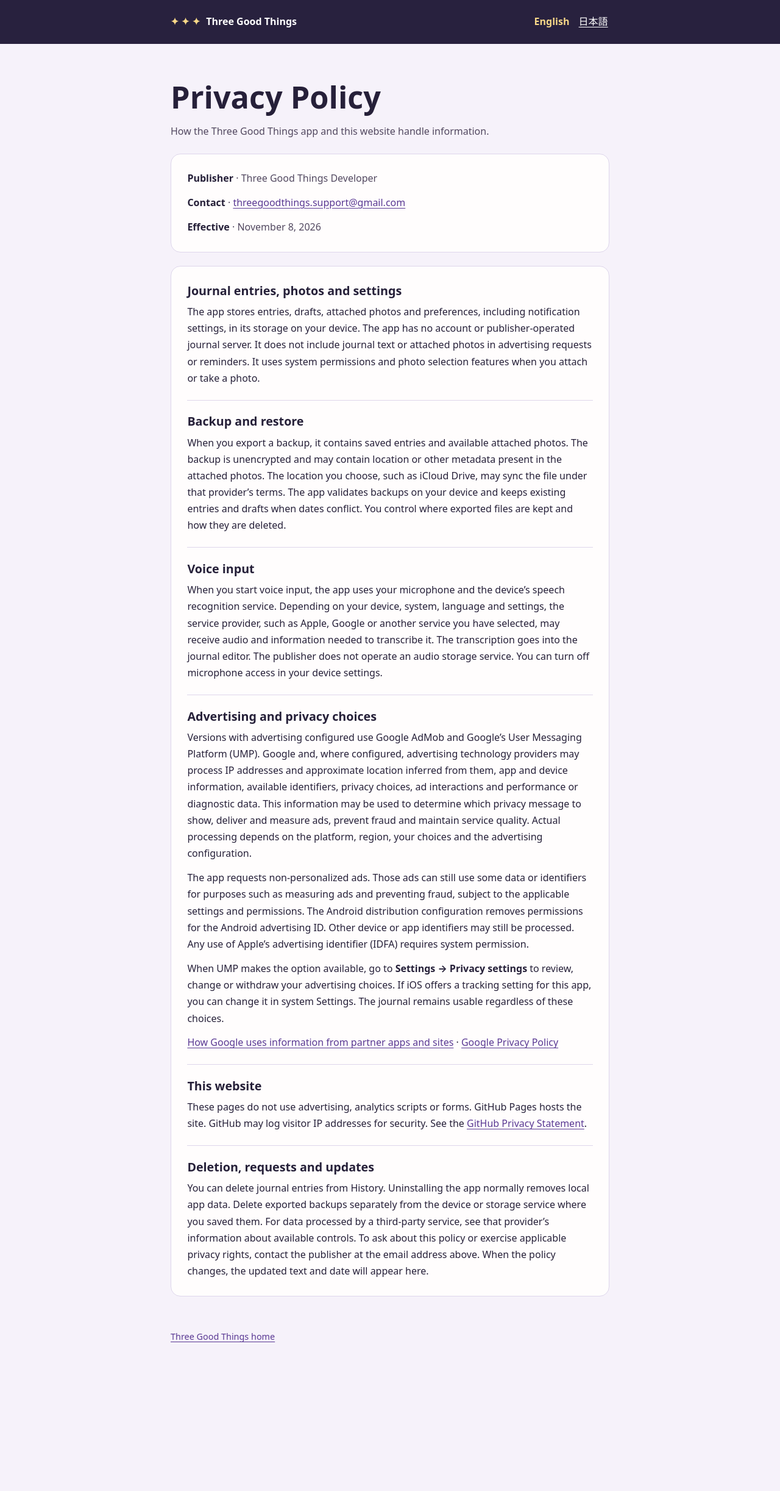
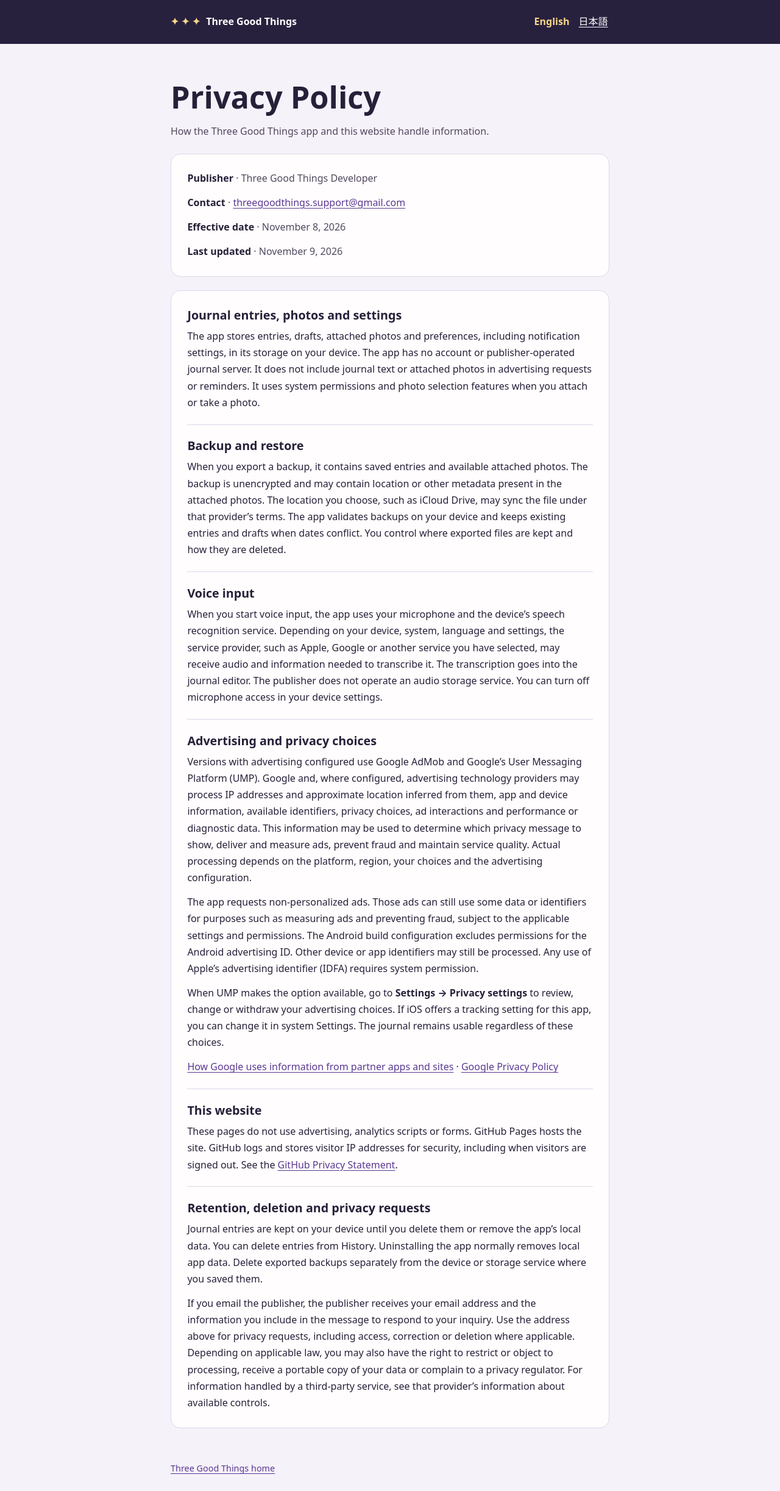
Before and after one commit to luvcat/luvcat.github.io, a plain HTML site: page three-good-things-site/en/index.html in a window 1280 px wide. Shown: the whole page at 61% size. Before the commit the page ends 2229 px from the top, so only its background shows below. Drawn offline with Linux system fonts and the light colour scheme.

Commit message:
Clarify bilingual privacy notice and fix home links

```diff
--- a/three-good-things-site/en/index.html
+++ b/three-good-things-site/en/index.html
@@ -13,7 +13,7 @@
   <a class="skip" href="#main">Skip to content</a>
   <header class="site-header">
     <div class="wrap">
-      <a class="brand" href="../"><span class="stars" aria-hidden="true">✦ ✦ ✦</span> Three Good Things</a>
+      <a class="brand" href="/"><span class="stars" aria-hidden="true">✦ ✦ ✦</span> Three Good Things</a>
       <nav class="languages" aria-label="Policy language">
         <span aria-current="page">English</span>
         <a href="../ja/" lang="ja" hreflang="ja">日本語</a>
@@ -26,7 +26,8 @@
     <div class="notice">
       <p><strong>Publisher</strong> · Three Good Things Developer</p>
       <p><strong>Contact</strong> · <a href="mailto:threegoodthings.support@gmail.com">threegoodthings.support<wbr>@gmail.com</a></p>
-      <p><strong>Effective</strong> · <time datetime="2026-11-08">November 8, 2026</time></p>
+      <p><strong>Effective date</strong> · <time datetime="2026-11-08">November 8, 2026</time></p>
+      <p><strong>Last updated</strong> · <time datetime="2026-11-09">November 9, 2026</time></p>
     </div>
     <article class="card">
       <section>
@@ -44,20 +45,21 @@
       <section>
         <h2>Advertising and privacy choices</h2>
         <p>Versions with advertising configured use Google AdMob and Google’s User Messaging Platform (UMP). Google and, where configured, advertising technology providers may process IP addresses and approximate location inferred from them, app and device information, available identifiers, privacy choices, ad interactions and performance or diagnostic data. This information may be used to determine which privacy message to show, deliver and measure ads, prevent fraud and maintain service quality. Actual processing depends on the platform, region, your choices and the advertising configuration.</p>
-        <p>The app requests non-personalized ads. Those ads can still use some data or identifiers for purposes such as measuring ads and preventing fraud, subject to the applicable settings and permissions. The Android distribution configuration removes permissions for the Android advertising ID. Other device or app identifiers may still be processed. Any use of Apple’s advertising identifier (IDFA) requires system permission.</p>
+        <p>The app requests non-personalized ads. Those ads can still use some data or identifiers for purposes such as measuring ads and preventing fraud, subject to the applicable settings and permissions. The Android build configuration excludes permissions for the Android advertising ID. Other device or app identifiers may still be processed. Any use of Apple’s advertising identifier (IDFA) requires system permission.</p>
         <p>When UMP makes the option available, go to <strong>Settings → Privacy settings</strong> to review, change or withdraw your advertising choices. If iOS offers a tracking setting for this app, you can change it in system Settings. The journal remains usable regardless of these choices.</p>
         <p><a href="https://policies.google.com/technologies/partner-sites?hl=en">How Google uses information from partner apps and sites</a> · <a href="https://policies.google.com/privacy?hl=en">Google Privacy Policy</a></p>
       </section>
       <section>
         <h2>This website</h2>
-        <p>These pages do not use advertising, analytics scripts or forms. GitHub Pages hosts the site. GitHub may log visitor IP addresses for security. See the <a href="https://docs.github.com/en/site-policy/privacy-policies/github-general-privacy-statement">GitHub Privacy Statement</a>.</p>
+        <p>These pages do not use advertising, analytics scripts or forms. GitHub Pages hosts the site. GitHub logs and stores visitor IP addresses for security, including when visitors are signed out. See the <a href="https://docs.github.com/en/site-policy/privacy-policies/github-general-privacy-statement">GitHub Privacy Statement</a>.</p>
       </section>
       <section>
-        <h2>Deletion, requests and updates</h2>
-        <p>You can delete journal entries from History. Uninstalling the app normally removes local app data. Delete exported backups separately from the device or storage service where you saved them. For data processed by a third-party service, see that provider’s information about available controls. To ask about this policy or exercise applicable privacy rights, contact the publisher at the email address above. When the policy changes, the updated text and date will appear here.</p>
+        <h2>Retention, deletion and privacy requests</h2>
+        <p>Journal entries are kept on your device until you delete them or remove the app’s local data. You can delete entries from History. Uninstalling the app normally removes local app data. Delete exported backups separately from the device or storage service where you saved them.</p>
+        <p>If you email the publisher, the publisher receives your email address and the information you include in the message to respond to your inquiry. Use the address above for privacy requests, including access, correction or deletion where applicable. Depending on applicable law, you may also have the right to restrict or object to processing, receive a portable copy of your data or complain to a privacy regulator. For information handled by a third-party service, see that provider’s information about available controls.</p>
       </section>
     </article>
   </main>
-  <footer class="wrap"><a href="../">Three Good Things home</a></footer>
+  <footer class="wrap"><a href="/">Three Good Things home</a></footer>
 </body>
 </html>
```
Also changed, not shown: three-good-things-site/ja/index.html (+8 -6 lines).
